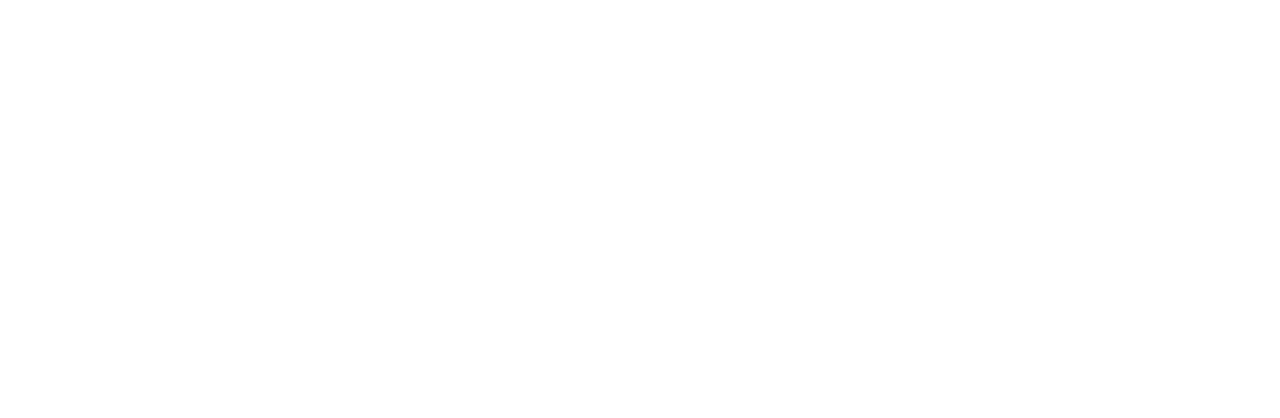
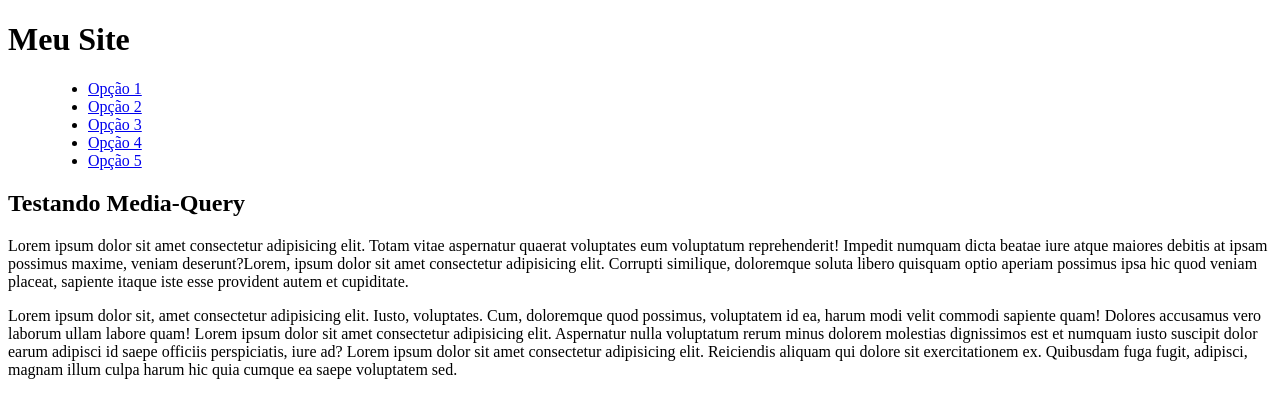
Before and after one commit to marcosdomingos/mq005, a plain HTML site: page index.html in a window 1280 px wide. Drawn offline with Linux system fonts and the light colour scheme.

Commit message:
Update index.html

```diff
--- a/index.html
+++ b/index.html
@@ -1,12 +1,31 @@
 <!DOCTYPE html>
-<html lang="en">
+<html lang="pt-br">
 <head>
     <meta charset="UTF-8">
     <meta http-equiv="X-UA-Compatible" content="IE=edge">
     <meta name="viewport" content="width=device-width, initial-scale=1.0">
-    <title>Document</title>
+    <title>Media-Query</title>
 </head>
 <body>
+    <header>
+        <h1>Meu Site</h1>
+        <menu>
+            <ul>
+                <li><a href="#">Opção 1</a></li>
+                <li><a href="#">Opção 2</a></li>
+                <li><a href="#">Opção 3</a></li>
+                <li><a href="#">Opção 4</a></li>
+                <li><a href="#">Opção 5</a></li>
+            </ul>
+        </menu>
+    </header>
+    <main>
+        <article>
+            <h2>Testando Media-Query</h2>
+            <p>Lorem ipsum dolor sit amet consectetur adipisicing elit. Totam vitae aspernatur quaerat voluptates eum voluptatum reprehenderit! Impedit numquam dicta beatae iure atque maiores debitis at ipsam possimus maxime, veniam deserunt?Lorem, ipsum dolor sit amet consectetur adipisicing elit. Corrupti similique, doloremque soluta libero quisquam optio aperiam possimus ipsa hic quod veniam placeat, sapiente itaque iste esse provident autem et cupiditate.</p>
+            <p>Lorem ipsum dolor sit, amet consectetur adipisicing elit. Iusto, voluptates. Cum, doloremque quod possimus, voluptatem id ea, harum modi velit commodi sapiente quam! Dolores accusamus vero laborum ullam labore quam! Lorem ipsum dolor sit amet consectetur adipisicing elit. Aspernatur nulla voluptatum rerum minus dolorem molestias dignissimos est et numquam iusto suscipit dolor earum adipisci id saepe officiis perspiciatis, iure ad? Lorem ipsum dolor sit amet consectetur adipisicing elit. Reiciendis aliquam qui dolore sit exercitationem ex. Quibusdam fuga fugit, adipisci, magnam illum culpa harum hic quia cumque ea saepe voluptatem sed.</p>
+        </article>
+    </main>
 
 </body>
 </html>
```
